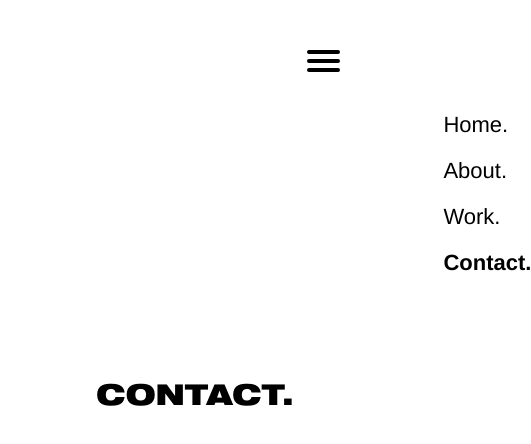
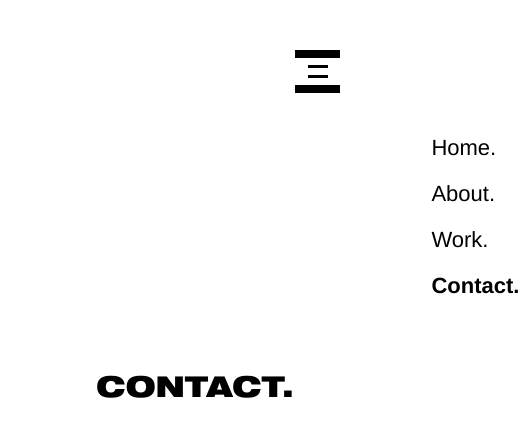
Before and after one commit to mharribey/bendamin-moquet, a plain HTML site: page pages/contact.html in a window 390 px wide. Shown: the whole page, 531 px wide, since content can reach past the window. Drawn offline with Linux system fonts and the light colour scheme.

Commit message:
finish menu burger

```diff
--- a/main.js
+++ b/main.js
@@ -1,11 +1,15 @@
 var homeHtml = document.getElementById("home-html");
 
-if(window.location.href == "index.html"){
-  document.addEventListener("scroll",function(e){
+var sPath = window.location.pathname;
+var sPage = sPath.substring(sPath.lastIndexOf('/') + 1);
+
+if(sPage == "index.html"){
+  document.addEventListener("scroll",function(){
     if(window.scrollY <= window.innerHeight/1.2){
       homeHtml.style.backgroundColor = "white";
     }else{
       homeHtml.style.backgroundColor = "#fdbae8";
     }
   });
+
 }
--- a/pages/contact.html
+++ b/pages/contact.html
@@ -53,9 +53,10 @@
     <header>
       <div id="menuToggle">
         <input type="checkbox"/>
+          <span class="bigger"></span>
           <span></span>
           <span></span>
-          <span></span>
+          <span class="bigger"></span>
         <ul id="menu">
           <a href="../index.html"><li>Home.</li></a>
           <a href="about.html"><li>About.</li></a>
--- a/styles/menu.css
+++ b/styles/menu.css
@@ -3,7 +3,7 @@
 #menuToggle
 {
   display: block;
-  position: absolute;
+  position: fixed;
   top: 50px;
   right: 50px;
 
@@ -36,21 +36,27 @@
 #menuToggle span
 {
   display: block;
-  width: 33px;
-  height: 4px;
-  margin-bottom: 5px;
+  margin: auto;
+  width: 20px;
+  height: 3px;
+  margin-bottom: 7px;
   position: relative;
 
   background: black;
-  border-radius: 3px;
+  border-radius: 0px;
 
   z-index: 1;
 
-  transform-origin: 4px 0px;
+  transform-origin: -2px 0px;
 
   transition: transform 0.5s cubic-bezier(0.77,0.2,0.05,1.0),
               background 0.5s cubic-bezier(0.77,0.2,0.05,1.0),
               opacity 0.55s ease;
+}
+
+#menuToggle span.bigger {
+  width:45px;
+  height:8px;
 }
 
 #menuToggle span:first-child
@@ -70,7 +76,7 @@
 #menuToggle input:checked ~ span
 {
   opacity: 1;
-  transform: rotate(45deg) translate(-2px, -1px);
+  transform: rotate(45deg) translate(-5px, 1px);
   background: #232323;
 }
 
@@ -88,7 +94,7 @@
  */
 #menuToggle input:checked ~ span:nth-last-child(2)
 {
-  transform: rotate(-45deg) translate(0, -1px);
+  transform: rotate(-45deg) translate(0, -8px);
 }
 
 /*
@@ -123,3 +129,8 @@
 {
   transform: none;
 }
+
+
+@media screen and (max-width:650px) {
+
+}
--- a/styles/style.css
+++ b/styles/style.css
@@ -22,6 +22,7 @@ h1, .main-title {
   font-family: 'Helvetica Neue 93';
   text-transform: uppercase;
   font-size: 2.25em;
+  margin:0;
 }
 
 a {
@@ -51,7 +52,7 @@ a {
 
 nav {
   min-width: 650px;
-  margin-top: 3em;
+  margin-top: 4em;
 }
 
 /* ABOUT */
@@ -115,6 +116,7 @@ nav {
 @media screen and (max-width:650px) {
   h1 {
     font-size: 1.8em;
+    margin:0.5em 0;
   }
   .button {
     font-size: 1em;
```
Also changed, not shown: pages/about.html (+2 -1 lines), pages/work.html (+2 -1 lines).
